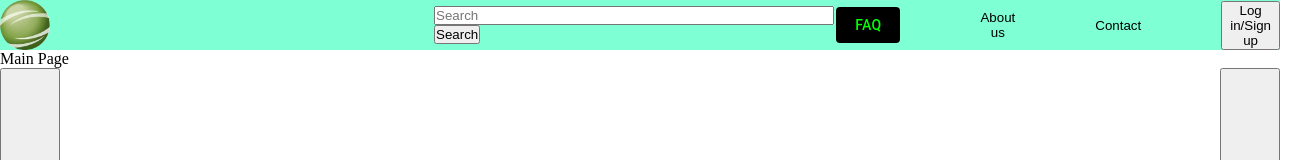
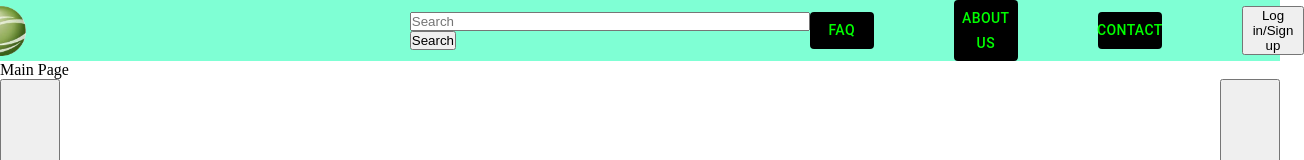
Before and after one commit to borbelyadam/SZWENG_Krumplik, a React (Create React App) app: page / in a window 1280 px wide. Shown: the top 160 px of the page, 1304 px wide, since content can reach past the window. Built offline with nearby package versions, Linux system fonts and the light colour scheme.

Commit message:
Header refactoring

```diff
--- a/src/common-components/header/Header.jsx
+++ b/src/common-components/header/Header.jsx
@@ -1,23 +1,41 @@
 import React from "react";
-import HeaderButton from "./HeaderButton";
 import logo from "./evosoftlogo.png";
 import { useNavigate } from "react-router-dom";
 import MuiFormattedButton from "../MuiFormattedButton";
-
 const Header = (props) => {
   const navigate = useNavigate();
 
   const navigateToMainPage = () => {
     navigate("/");
   };
-
   const navigateToFaqPage = () => {
     navigate("/FAQ");
   };
-
+  const navigateToAboutUsPage = () => {
+    navigate("/About-Us");
+  };
+  const navigateToContactUsPage = () => {
+    navigate("/Contact");
+  };
+  const headerStyle = {
+    backgroundColor: "aquamarine",
+    display: "flex",
+    alignItems: "center",
+    justifyContent: "center",
+  }
+  const searchFieldStyle = {
+    marginLeft: "30%",
+  }
+  const linkStyle = {
+    marginLeft:"auto",
+    display: "flex",
+    alignItems: "center",
+    justifyContent: "center",
+    gap: "80px",
+  }
   return (
     <>
-      <div className="header1">
+      <div className="header1" style={headerStyle}>
         <img
           src={logo}
           width="50"
@@ -25,20 +43,24 @@ const Header = (props) => {
           alt="logo"
           onClick={navigateToMainPage}
         />
-        <div className="search-field">
+        <div className="search-field" style={searchFieldStyle}>
           <input type="text" placeholder="Search" style={{ width: "400px" }} />
           <button>Search</button>
         </div>
 
-        <div className="links">
-          {/* <HeaderButton text="FAQ" path="/FAQ" /> */}
+        <div className="links" style={linkStyle}>
           <MuiFormattedButton
             buttonText="FAQ"
             onButtonClick={navigateToFaqPage}
           />
-
-          <HeaderButton text="About us" path="/About-Us" />
-          <HeaderButton text="Contact" path="/Contact" />
+          <MuiFormattedButton
+            buttonText="About Us"
+            onButtonClick={navigateToAboutUsPage}
+          />
+          <MuiFormattedButton
+            buttonText="Contact"
+            onButtonClick={navigateToContactUsPage}
+          />
           <button>Log in/Sign up</button>
         </div>
       </div>
--- a/src/common-components/header/HeaderButton.jsx
+++ /dev/null
@@ -1,21 +0,0 @@
-import React from "react";
-import { useNavigate } from "react-router-dom";
-import "./HeaderStyle.css";
-
-const HeaderButton = (props) => {
-  const navigate = useNavigate();
-  const path = props.path;
-  const goToPageX = () => {
-    navigate(path);
-  };
-  return (
-    <button
-      style={{ backgroundColor: "transparent", border: "0" }}
-      onClick={goToPageX}
-    >
-      {props.text}
-    </button>
-  );
-};
-
-export default HeaderButton;
--- a/src/common-components/header/HeaderStyle.css
+++ /dev/null
@@ -1,16 +0,0 @@
-.header1{
-    background-color: aquamarine;
-    display: flex;
-    align-items: center;
-    justify-content: center;
-}
-.search-field{
-    margin-left: 30%;
-}
-.links{
-    margin-left:auto;
-    display: flex;
-    align-items: center;
-    justify-content: center;
-    gap: 80px;
-}
```
